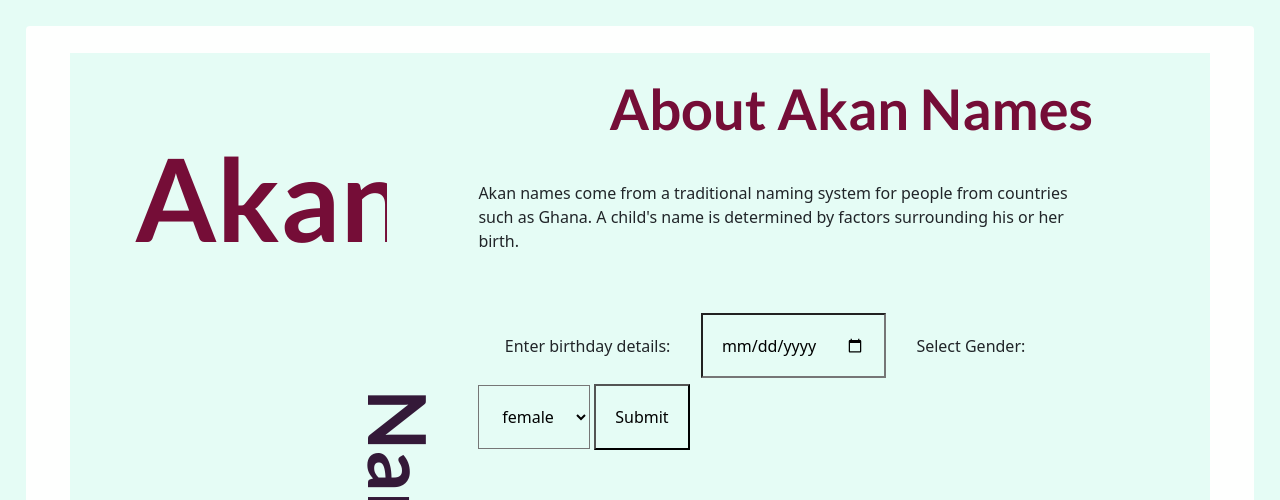
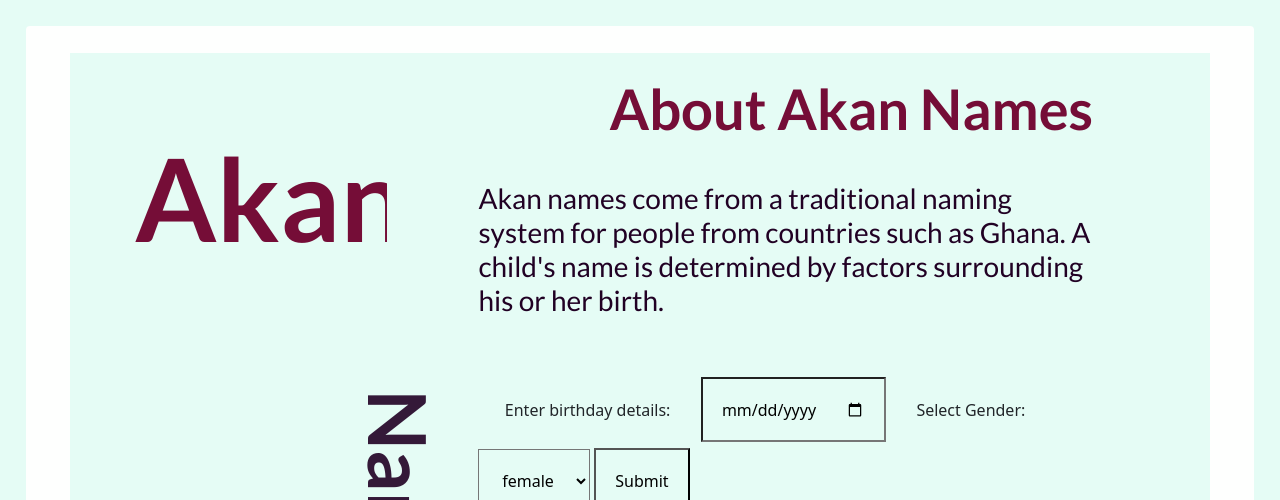
Before and after one commit to gatotoadrian/Akan, a plain HTML site: page index.html in a window 1280 px wide. Shown: the top 500 px of the page. Drawn offline with nearby package versions, Linux system fonts and the light colour scheme.

Commit message:
modified a file

```diff
--- a/css/style.css
+++ b/css/style.css
@@ -56,3 +56,12 @@ h2{
     color: #750D37;
 
 }
+
+p{
+    font-family: Lato;
+    font-style: normal;
+    font-weight: 500;
+    font-size: 28px;
+    line-height: 34px;
+    color: #210124;
+}
```
